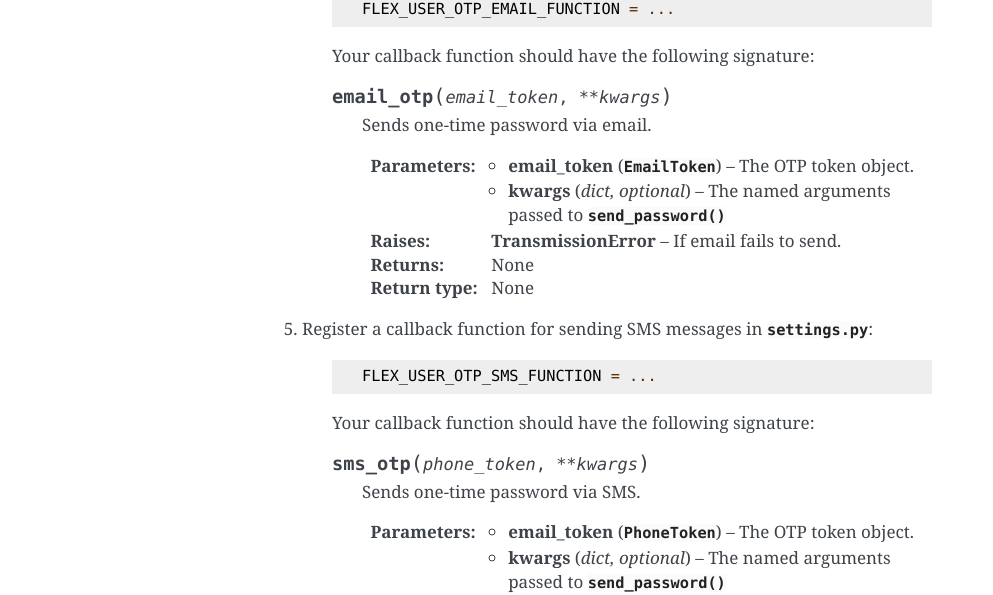
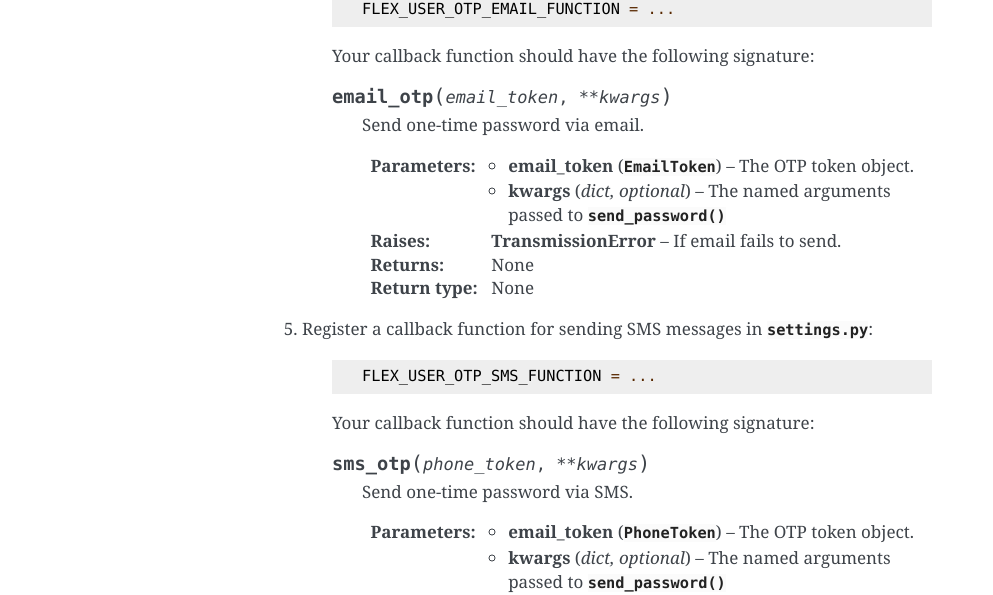
Before and after one commit to ebenh/django-flex-user, a Sphinx documentation site: the page built from docs/source/basic_configuration.rst, in a window 1280 px wide. Shown: the part 725-1320 px from the top of the page, without its empty margins (148-1141 px from the left). Built offline with Sphinx 7.4.7, drawn with Linux system fonts in a browser that asks for light colours.

Commit message:
Updating documentation

```diff
--- a/docs/source/basic_configuration.rst
+++ b/docs/source/basic_configuration.rst
@@ -45,7 +45,7 @@ Basic Configuration
 
     .. py:function:: email_otp(email_token, **kwargs)
 
-        Sends one-time password via email.
+        Send one-time password via email.
 
         :param email_token: The OTP token object.
         :type email_token: :class:`~django_flex_user.models.otp.EmailToken`
@@ -65,7 +65,7 @@ Basic Configuration
 
     .. py:function:: sms_otp(phone_token, **kwargs)
 
-        Sends one-time password via SMS.
+        Send one-time password via SMS.
 
         :param email_token: The OTP token object.
         :type email_token: :class:`~django_flex_user.models.otp.PhoneToken`
--- a/docs/source/installation.rst
+++ b/docs/source/installation.rst
@@ -7,6 +7,9 @@ Installation
 
         $ pip install django-flex-user
 
+    .. note::
+        The command to execute pip on Windows is ``py -m pip``.
+
 #. Apply database migrations:
 
     .. code-block:: bash
```
